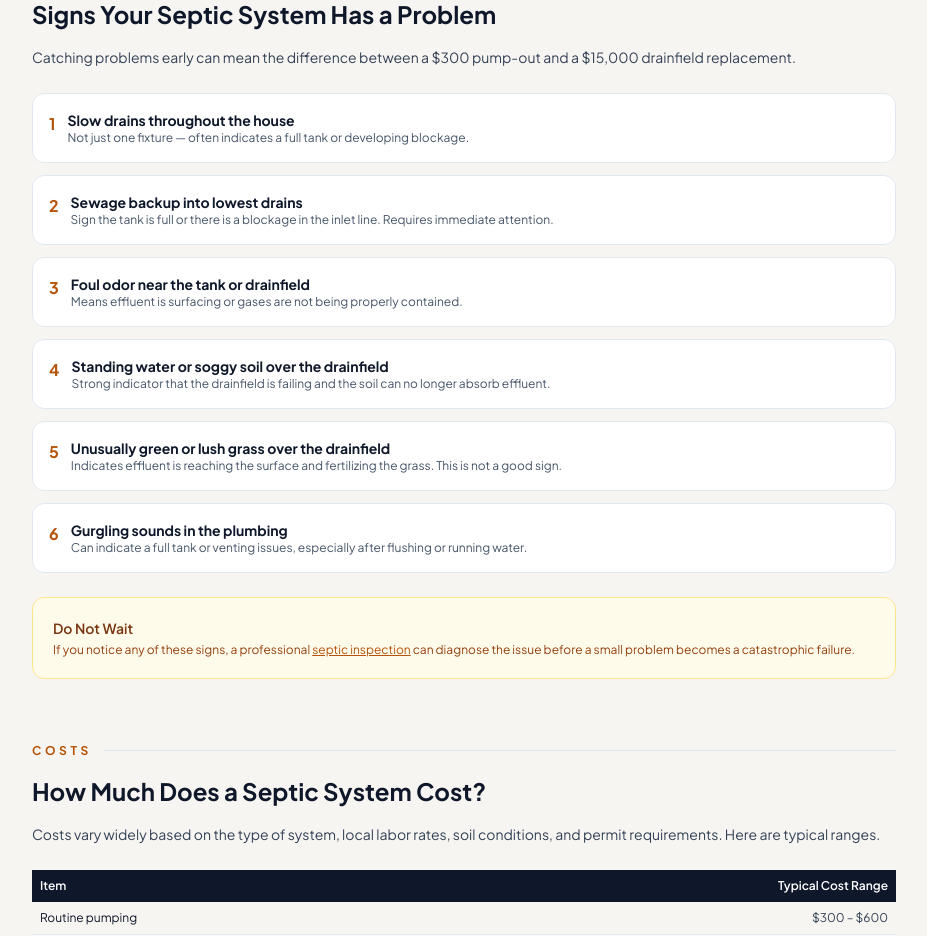
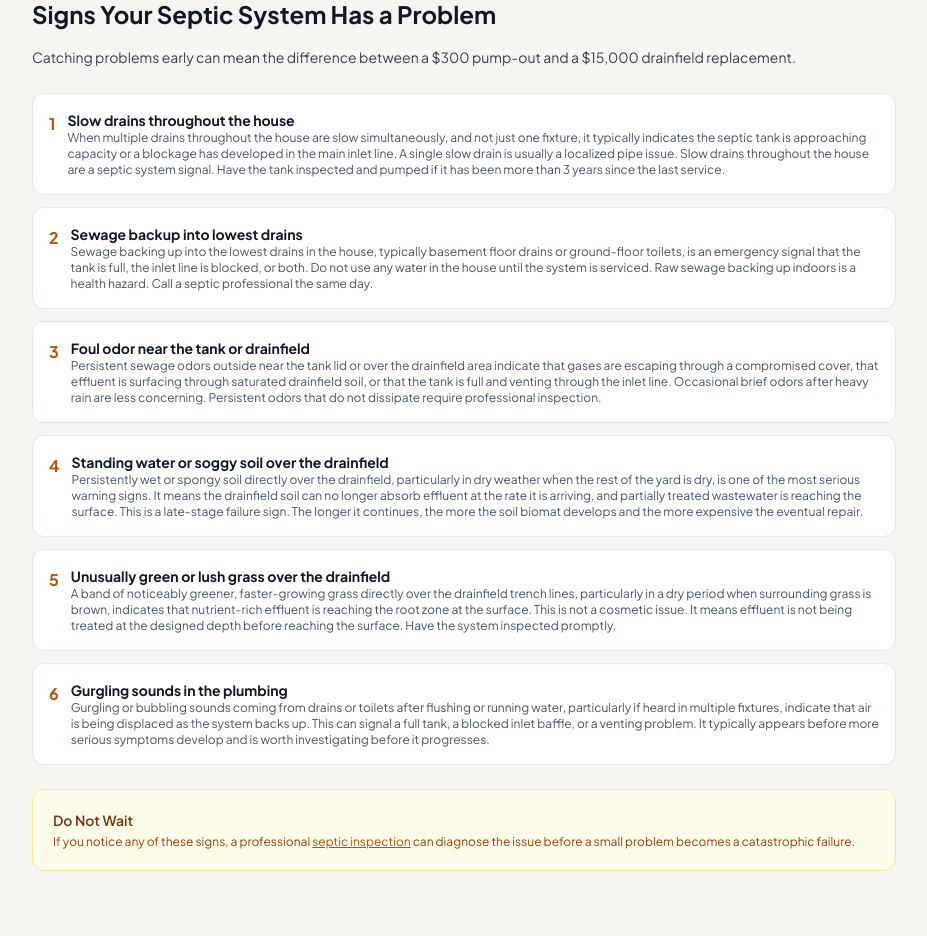
Before and after one commit to thebasementguide2026/theseptic.guide-, a Next.js app: page /articles/complete-septic-guide in a window 1280 px wide. Shown: the part 5580-6516 px from the top of the page, without its empty margins (176-1103 px from the left). Built offline with nearby package versions, Linux system fonts and the light colour scheme.

Commit message:
expand 6 warning sign cards to 3-4 sentences each

```diff
--- a/app/articles/complete-septic-guide/page.tsx
+++ b/app/articles/complete-septic-guide/page.tsx
@@ -410,42 +410,42 @@ export default function CompleteSepticGuideArticle() {
               <span className='text-amber-700 font-bold mt-0.5'>1</span>
               <div>
                 <h4 className='font-bold text-slate-900 text-sm'>Slow drains throughout the house</h4>
-                <p className='text-slate-600 text-xs'>Not just one fixture &mdash; often indicates a full tank or developing blockage.</p>
+                <p className='text-slate-600 text-xs'>When multiple drains throughout the house are slow simultaneously, and not just one fixture, it typically indicates the septic tank is approaching capacity or a blockage has developed in the main inlet line. A single slow drain is usually a localized pipe issue. Slow drains throughout the house are a septic system signal. Have the tank inspected and pumped if it has been more than 3 years since the last service.</p>
               </div>
             </div>
             <div className='flex items-start gap-3 p-4 bg-white border border-slate-200 rounded-lg'>
               <span className='text-amber-700 font-bold mt-0.5'>2</span>
               <div>
                 <h4 className='font-bold text-slate-900 text-sm'>Sewage backup into lowest drains</h4>
-                <p className='text-slate-600 text-xs'>Sign the tank is full or there is a blockage in the inlet line. Requires immediate attention.</p>
+                <p className='text-slate-600 text-xs'>Sewage backing up into the lowest drains in the house, typically basement floor drains or ground-floor toilets, is an emergency signal that the tank is full, the inlet line is blocked, or both. Do not use any water in the house until the system is serviced. Raw sewage backing up indoors is a health hazard. Call a septic professional the same day.</p>
               </div>
             </div>
             <div className='flex items-start gap-3 p-4 bg-white border border-slate-200 rounded-lg'>
               <span className='text-amber-700 font-bold mt-0.5'>3</span>
               <div>
                 <h4 className='font-bold text-slate-900 text-sm'>Foul odor near the tank or drainfield</h4>
-                <p className='text-slate-600 text-xs'>Means effluent is surfacing or gases are not being properly contained.</p>
+                <p className='text-slate-600 text-xs'>Persistent sewage odors outside near the tank lid or over the drainfield area indicate that gases are escaping through a compromised cover, that effluent is surfacing through saturated drainfield soil, or that the tank is full and venting through the inlet line. Occasional brief odors after heavy rain are less concerning. Persistent odors that do not dissipate require professional inspection.</p>
               </div>
             </div>
             <div className='flex items-start gap-3 p-4 bg-white border border-slate-200 rounded-lg'>
               <span className='text-amber-700 font-bold mt-0.5'>4</span>
               <div>
                 <h4 className='font-bold text-slate-900 text-sm'>Standing water or soggy soil over the drainfield</h4>
-                <p className='text-slate-600 text-xs'>Strong indicator that the drainfield is failing and the soil can no longer absorb effluent.</p>
+                <p className='text-slate-600 text-xs'>Persistently wet or spongy soil directly over the drainfield, particularly in dry weather when the rest of the yard is dry, is one of the most serious warning signs. It means the drainfield soil can no longer absorb effluent at the rate it is arriving, and partially treated wastewater is reaching the surface. This is a late-stage failure sign. The longer it continues, the more the soil biomat develops and the more expensive the eventual repair.</p>
               </div>
             </div>
             <div className='flex items-start gap-3 p-4 bg-white border border-slate-200 rounded-lg'>
               <span className='text-amber-700 font-bold mt-0.5'>5</span>
               <div>
                 <h4 className='font-bold text-slate-900 text-sm'>Unusually green or lush grass over the drainfield</h4>
-                <p className='text-slate-600 text-xs'>Indicates effluent is reaching the surface and fertilizing the grass. This is not a good sign.</p>
+                <p className='text-slate-600 text-xs'>A band of noticeably greener, faster-growing grass directly over the drainfield trench lines, particularly in a dry period when surrounding grass is brown, indicates that nutrient-rich effluent is reaching the root zone at the surface. This is not a cosmetic issue. It means effluent is not being treated at the designed depth before reaching the surface. Have the system inspected promptly.</p>
               </div>
             </div>
             <div className='flex items-start gap-3 p-4 bg-white border border-slate-200 rounded-lg'>
               <span className='text-amber-700 font-bold mt-0.5'>6</span>
               <div>
                 <h4 className='font-bold text-slate-900 text-sm'>Gurgling sounds in the plumbing</h4>
-                <p className='text-slate-600 text-xs'>Can indicate a full tank or venting issues, especially after flushing or running water.</p>
+                <p className='text-slate-600 text-xs'>Gurgling or bubbling sounds coming from drains or toilets after flushing or running water, particularly if heard in multiple fixtures, indicate that air is being displaced as the system backs up. This can signal a full tank, a blocked inlet baffle, or a venting problem. It typically appears before more serious symptoms develop and is worth investigating before it progresses.</p>
               </div>
             </div>
           </div>
```
